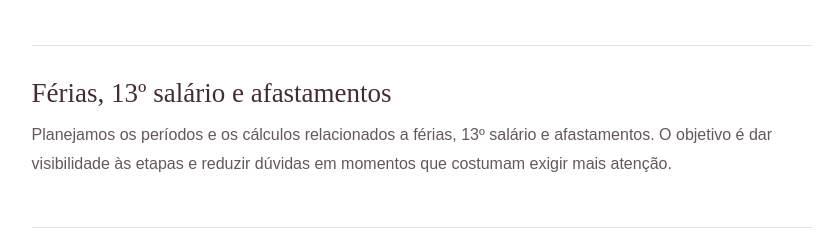
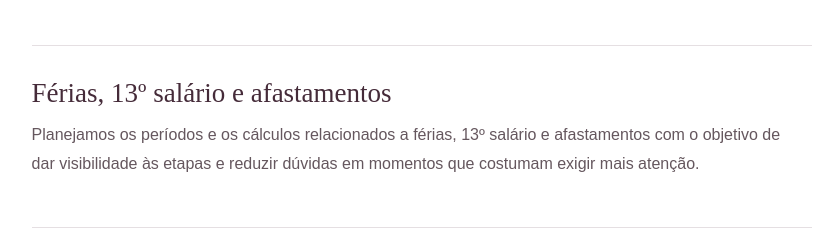
Before and after one commit to oliverbill/prime-house-site, a plain HTML site: page servicos.html in a window 1280 px wide. Shown: the part 980-1220 px from the top of the page, 218-1046 px from the left. Drawn offline with Linux system fonts and the light colour scheme.

Commit message:
Atualiza descrição do serviço de férias e afastamentos

```diff
--- a/servicos.html
+++ b/servicos.html
@@ -49,7 +49,7 @@
     <article class="article-main">
       <section class="service-detail" id="esocial"><h2>eSocial Doméstico e guia DAE</h2><p>Acompanhamos a rotina do eSocial e a emissão da guia, para que as informações sejam organizadas e os vencimentos não passem despercebidos.</p></section>
       <section class="service-detail" id="folha"><h2>Folha de pagamento</h2><p>Preparamos a folha de pagamento com precisão e atenção a cada detalhe, oferecendo clareza e tranquilidade na gestão da relação de trabalho.</p></section>
-      <section class="service-detail" id="ferias"><h2>Férias, 13º salário e afastamentos</h2><p>Planejamos os períodos e os cálculos relacionados a férias, 13º salário e afastamentos. O objetivo é dar visibilidade às etapas e reduzir dúvidas em momentos que costumam exigir mais atenção.</p></section>
+      <section class="service-detail" id="ferias"><h2>Férias, 13º salário e afastamentos</h2><p>Planejamos os períodos e os cálculos relacionados a férias, 13º salário e afastamentos com o objetivo de dar visibilidade às etapas e reduzir dúvidas em momentos que costumam exigir mais atenção.</p></section>
       <section class="service-detail" id="admissao"><h2>Admissão, alterações e rescisão</h2><p>Na contratação, apoiamos a organização inicial. Quando há mudanças de jornada, salário ou outras condições, ajudamos a registar a nova realidade. No desligamento, orientamos a documentação e as etapas aplicáveis ao caso.</p><p>Como cada situação tem particularidades, a orientação é dada de acordo com a realidade informada pelo empregador.</p></section>
       <section class="service-detail"><h2>Atendimento próximo para decisões do dia a dia</h2><p>Além da rotina mensal, a Prime House oferece apoio para dúvidas sobre contratação, jornada, banco de horas e direitos e deveres do empregador. Para uma visão rápida das perguntas mais comuns, consulte a <a href="perguntas-frequentes.html">página de dúvidas frequentes</a>.</p></section>
       <section class="article-cta"><h2>Quer entender qual apoio faz sentido para a sua rotina?</h2><p>Fale diretamente com a Prime House. O primeiro passo é conhecer a sua necessidade e explicar como o acompanhamento pode funcionar.</p><a href="https://wa.me/5511999800575?text=Ol%C3%A1%2C%20gostaria%20de%20tirar%20d%C3%BAvidas%20sobre%20os%20servi%C3%A7os%20da%20Prime%20House." target="_blank" rel="noreferrer">Falar pelo WhatsApp</a></section>
```
